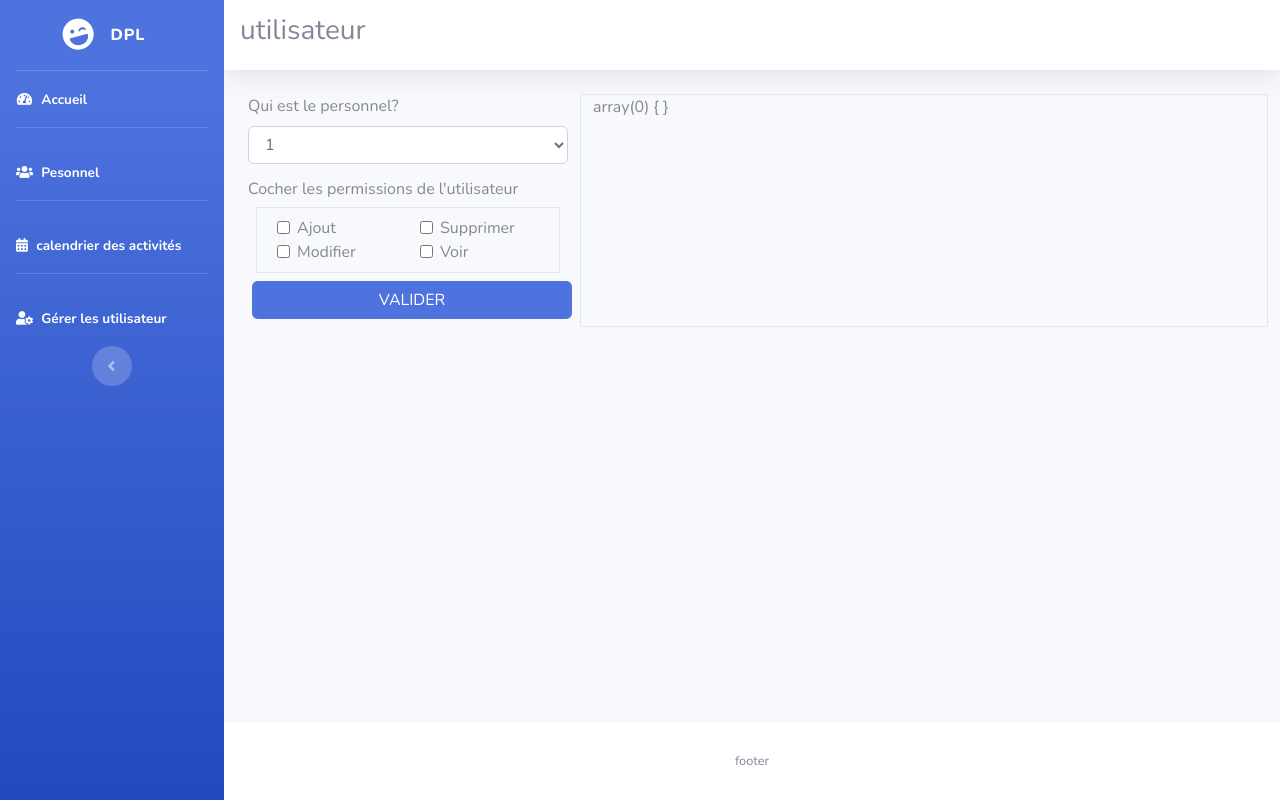
After one commit to lucarandrianiaina/projet-DPL, a PHP site: page /utilisateur.php in a window 1280 px wide. The commit adds this page. Run offline with PHP 8.4, Linux system fonts and the light colour scheme.

Commit message:
deuxieme commit

```diff
--- a/vue/header.php
+++ b/vue/header.php
@@ -88,6 +88,11 @@ include_once '../model/fonction.php';
             <!-- Divider -->
             <hr class="sidebar-divider">
 
+            <li class="nav-item active">
+                <a class="nav-link" href="utilisateur.php">
+                    <i class="fas fa-user-cog"></i>
+                    <span>Gérer les utilisateur</span></a>
+            </li>
 
             <!-- Heading -->
             <!-- <div class="sidebar-heading">
--- /dev/null
+++ b/vue/utilisateur.php
@@ -0,0 +1,57 @@
+<?php
+include_once 'header.php'
+?>
+
+<div class="row">
+      <div class="col-sm-12 col-lg-4">
+            <!-- formulaire -->
+            <form action="" method="post">
+                  <div class="form-group">
+                        <label for="personnel" class="form-label">Qui est le personnel?</label>
+                        <select name="personnel" id="personnel" class="form-control">
+                              <option value="">1</option>
+                        </select>
+                  </div>
+                  <h6>Cocher les permissions de l'utilisateur</h6>
+                  <div class="row border p-2 mx-2">
+                        <div class="col-6">
+                              <div class="form-check">
+                                    <label class="form-check-label" for="ajout">
+                                          <input type="checkbox" class="form-check-input" id=ajout" name="ajout" vamodif">Ajout
+                                    </label>
+                                    </div>
+                              <div class="form-check">
+                                    <label class="form-check-label" for="modif">
+                                          <input type="checkbox" class="form-check-input" id="modif" name="modif" value="M">Modifier
+                                    </label>
+                              </div>
+                        </div>
+                        <div class="col-6">
+                              <div class="form-check">
+                                    <label class="form-check-label" for="suppr">
+                                          <input type="checkbox" class="form-check-input" id="suppr" name="suppr" value="S">Supprimer
+                                    </label>
+                              </div>
+                              <div class="form-check">
+                                    <label class="form-check-label" for="voir">
+                                          <input type="checkbox" class="form-check-input" id="voir" name="voir" value="V">Voir
+                                    </label>
+                              </div>
+                        </div>
+                  </div>
+                  <input type="submit" class="btn btn-primary  mx-1 my-2 btn-block" value="VALIDER">
+            </form>
+      </div>
+      <div class="col-sm-12 col-lg-8 border ">
+            <!-- tableau de données -->
+            <?php
+                  var_dump($_POST);
+            ?>
+      </div>
+</div>
+
+
+
+<?php
+include_once 'footer.php'
+?>
```
Also changed, not shown: permission.txt (added, +13 -0 lines).
